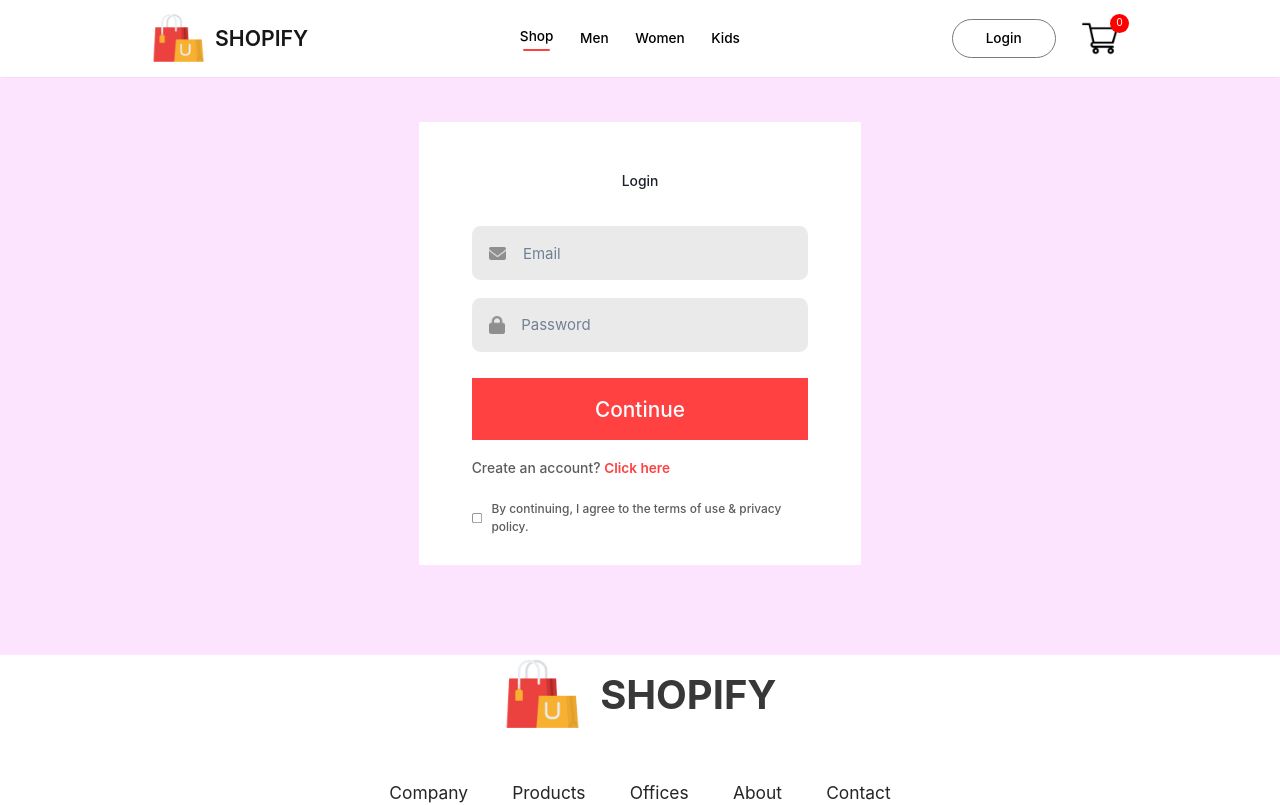
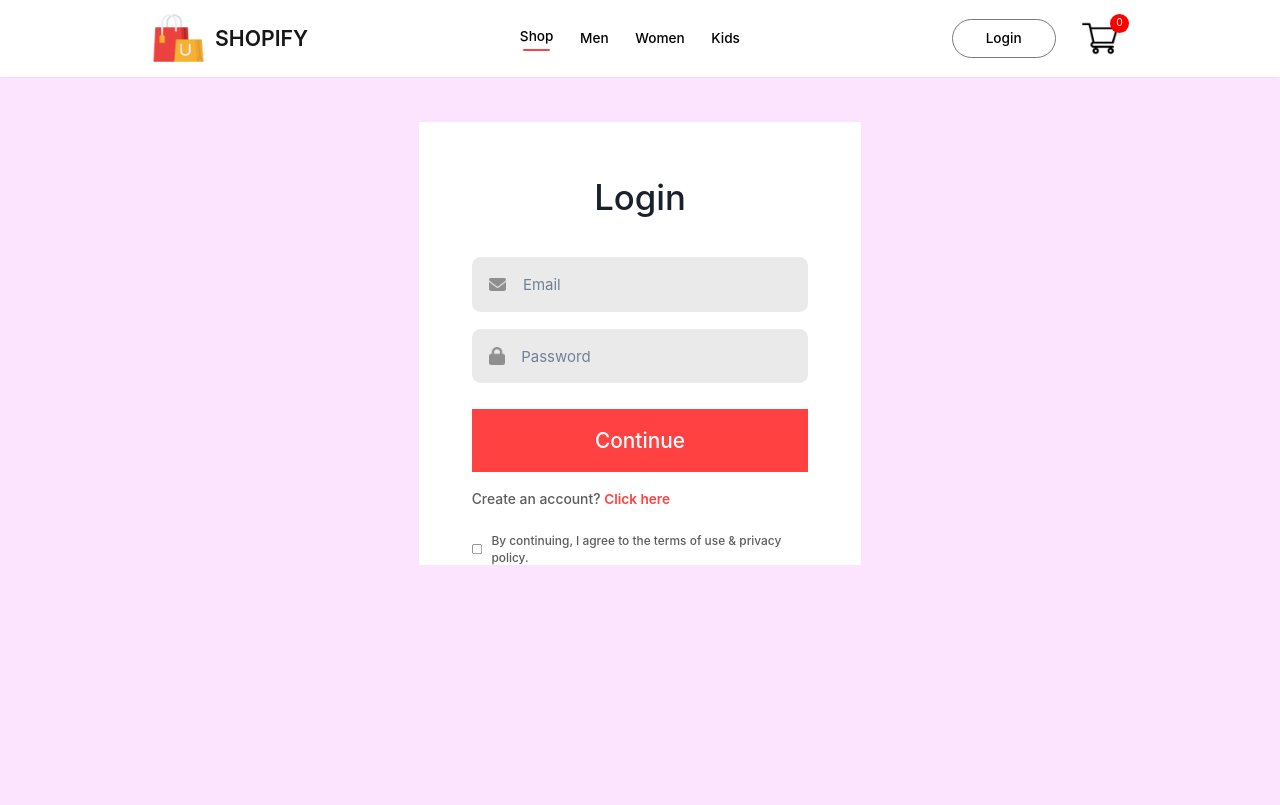
Before and after one commit to anubhavsahu95/e-commerce, a React (Create React App) app in the folder frontend/: page /login in a window 1280 px wide. Shown: the top 805 px of the page. Built offline with nearby package versions, Linux system fonts and the light colour scheme; no server answers.

Commit message:
login_updated

```diff
--- a/frontend/src/Pages/CSS/Loginsignup.css
+++ b/frontend/src/Pages/CSS/Loginsignup.css
@@ -3,12 +3,12 @@
     height: 80vh;
     background: #fce3fe;
     padding-top: 100px;
-    padding-bottom: 150px;
+    padding-bottom: 800px;
 }
 
 .loginsignup-container{
     width: 580px;
-    height: 600px;
+    height: 700px;
     background: white;
     margin: auto;
     padding: 40px 60px;
@@ -20,6 +20,7 @@
     padding-top: 5px;
     padding-bottom: 20px;
     font-weight: 500;
+    font-size: 40px;
 }
 
 .loginsignup-fields{
@@ -51,7 +52,7 @@
 }
 
 .loginsignup-container button{
-    width: 580px;
+    width: 100%;
     height: 72px;
     color: white;
     background: #ff4141;
@@ -123,7 +124,7 @@
     }
 }
 
-@media(max-width:800px){
+@media(max-width:1228px){
 
     .loginsignup-container{
         padding: 20px 30px;
@@ -139,3 +140,9 @@
         font-size: 16px;
     }
 }
+
+@media(max-width:600px){
+    .loginsignup{
+        padding-bottom: 200px;
+    }
+}
```
